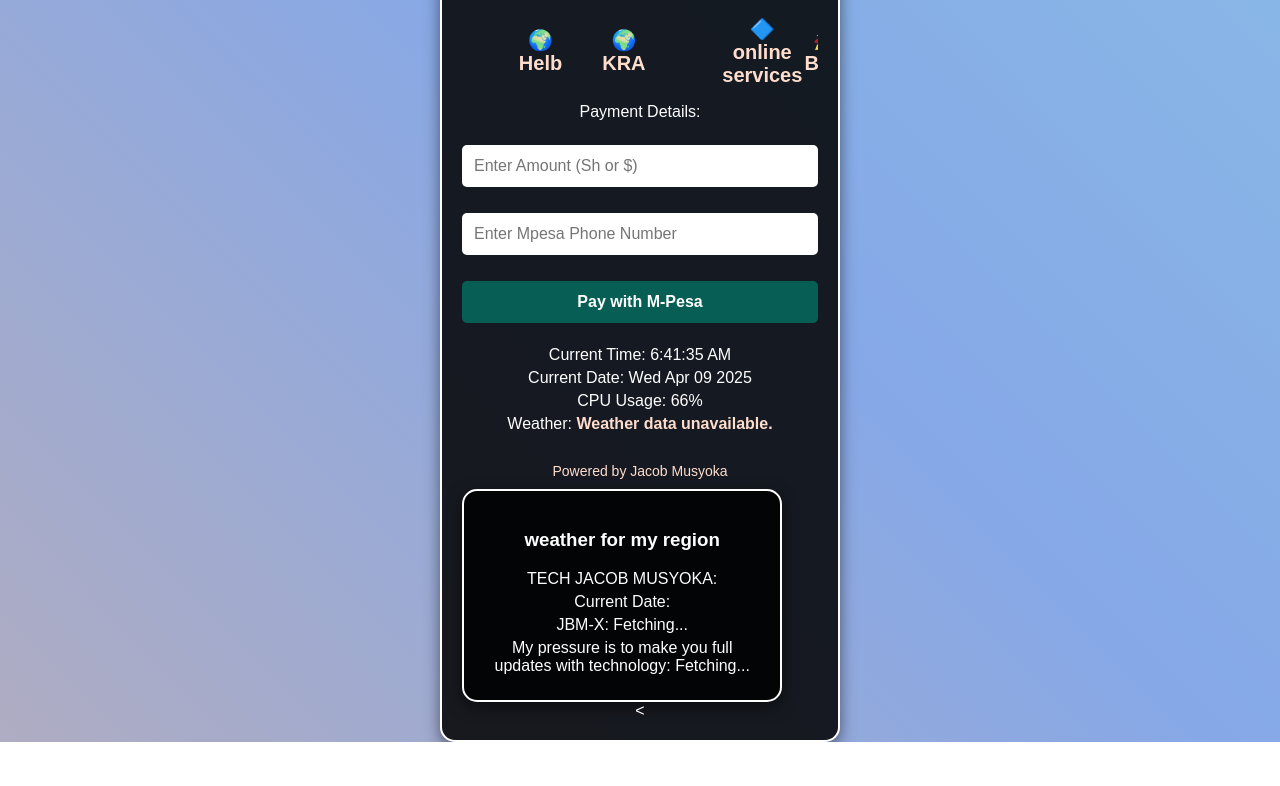
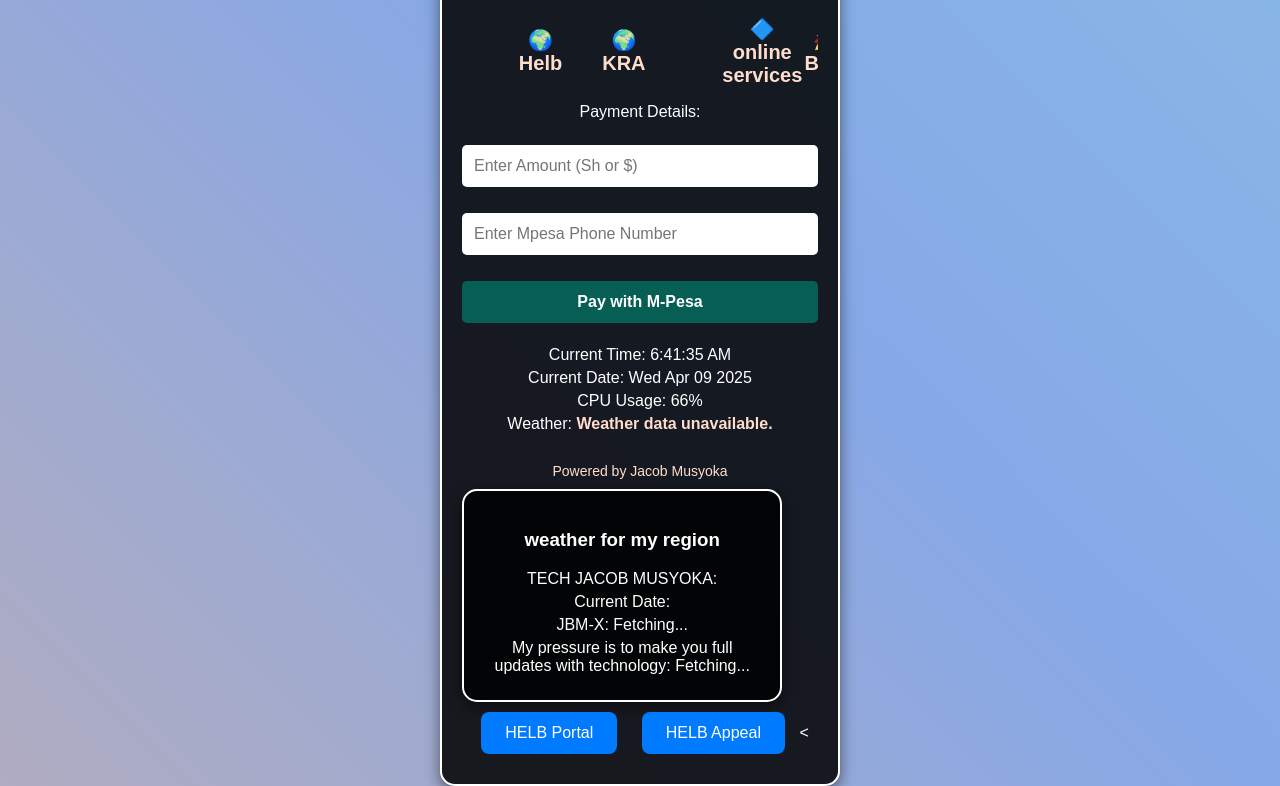
Before and after one commit to JBKENY/Payment, a plain HTML site: page index.html in a window 1280 px wide. Shown: the part 679-1465 px from the top of the page. Before the commit the page ends 1421 px from the top, so only its background shows below. Drawn offline with Linux system fonts and the light colour scheme; no server answers.

Commit message:
Update index.html

```diff
--- a/index.html
+++ b/index.html
@@ -402,6 +402,36 @@
       <p>My pressure is to make you full updates with technology: <span id="My pressure is to make you full updates with technology">Fetching...</span></p>
     </div>
   </div>
+<!DOCTYPE html>
+<html>
+<head>
+  <title>HELB Links</title>
+  <style>
+    .helb-button {
+      display: inline-block;
+      padding: 12px 24px;
+      margin: 10px;
+      font-size: 16px;
+      text-align: center;
+      text-decoration: none;
+      color: white;
+      background-color: #007bff;
+      border: none;
+      border-radius: 8px;
+      cursor: pointer;
+    }
+    .helb-button:hover {
+      background-color: #0056b3;
+    }
+  </style>
+</head>
+<body>
+
+  <a href="https://portal.hef.co.ke/auth/signin" class="helb-button" target="_blank">HELB Portal</a>
+  <a href="https://portal.hef.co.ke/account/index/frm_appeals" class="helb-button" target="_blank">HELB Appeal</a>
+
+</body>
+</html>
 
   <script>
     // Update Time and Date
```
